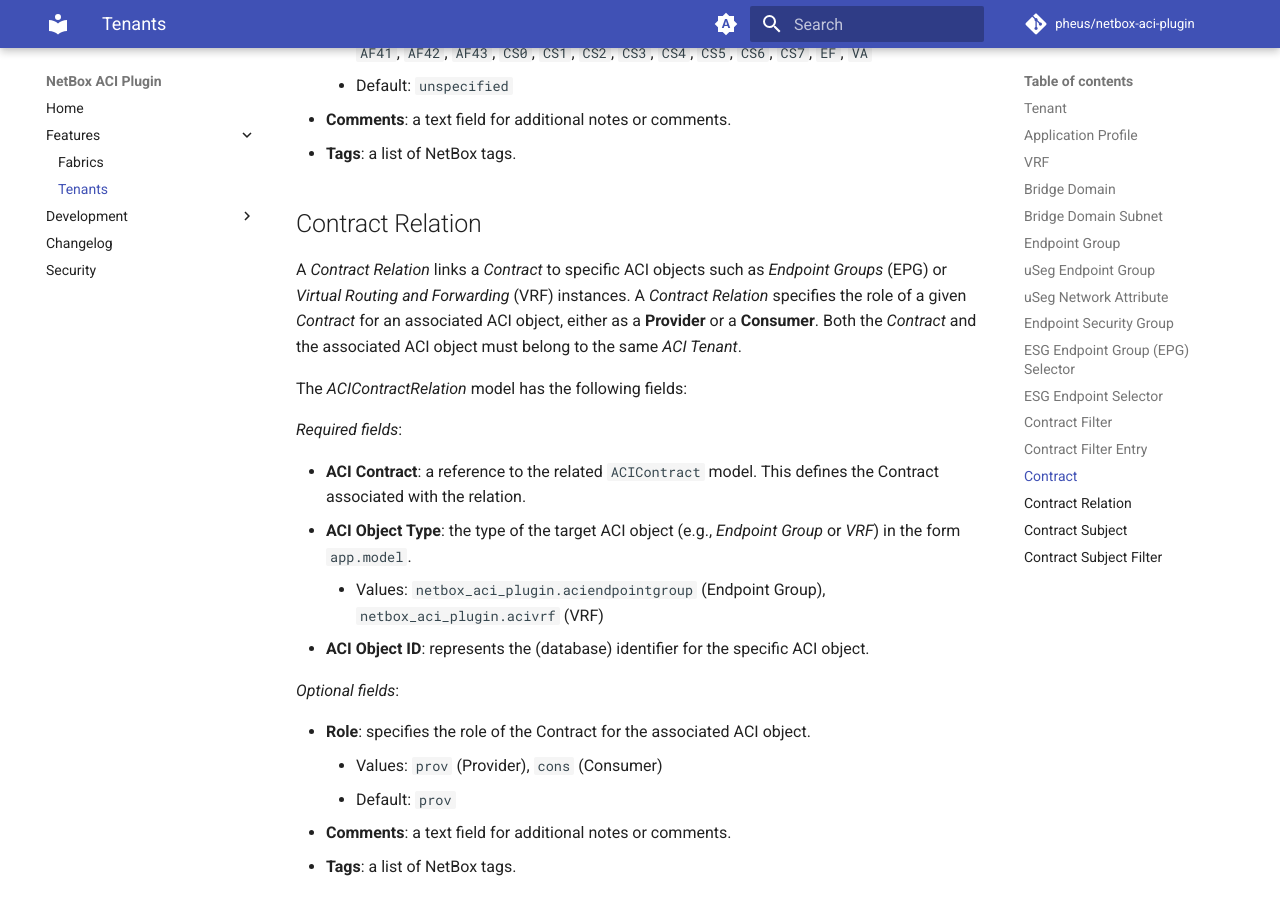
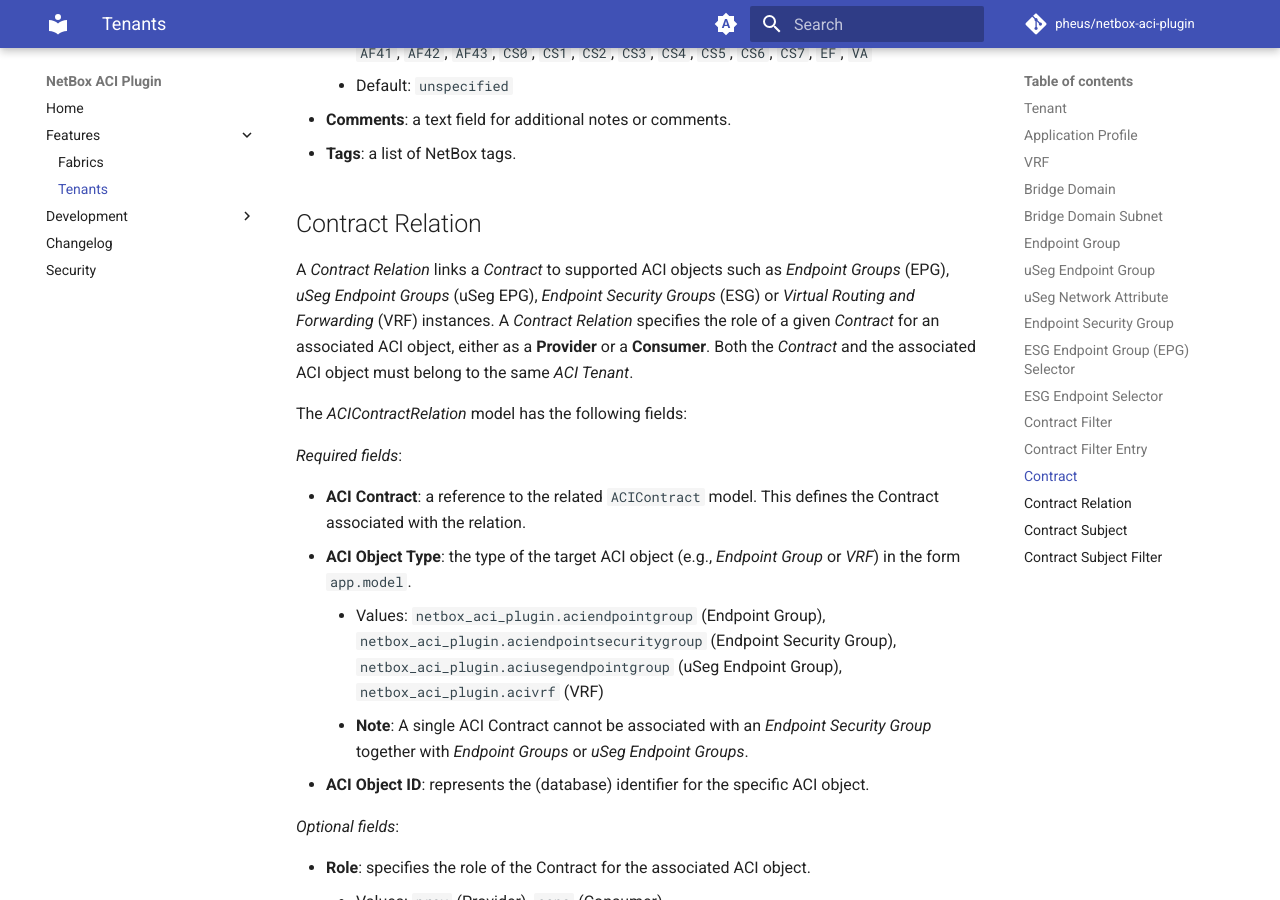
Before and after one commit to pheus/netbox-aci-plugin, an MkDocs documentation site: the page built from docs/features/tenants.md, in a window 1280 px wide and 900 px high, scrolled down 16008 px. Built offline with MkDocs 1.6.1 and Material for MkDocs 9.7.7, drawn with Linux system fonts in a browser that asks for light colours; comment, search, counter and statistics services are not loaded.

Commit message:
docs(contracts): Add ESG and uSeg EPG to Contract Relations
Updates Contract Relation documentation to include Endpoint Security
Groups (ESG) and uSeg Endpoint Groups as supported ACI object types.
Adds note about ESG exclusivity constraint with EPG/uSeg EPG. Removes
duplicate attr_list markdown extension from mkdocs configuration.

```diff
--- a/docs/features/tenants.md
+++ b/docs/features/tenants.md
@@ -668,8 +668,10 @@ The *ACIContract* model has the following fields:
 
 ## Contract Relation
 
-A *Contract Relation* links a *Contract* to specific ACI objects such as
-*Endpoint Groups* (EPG) or *Virtual Routing and Forwarding* (VRF) instances.
+A *Contract Relation* links a *Contract* to supported ACI objects such
+as *Endpoint Groups* (EPG), *uSeg Endpoint Groups* (uSeg EPG),
+*Endpoint Security Groups* (ESG) or *Virtual Routing and Forwarding* (VRF)
+instances.
 A *Contract Relation* specifies the role of a given *Contract* for an
 associated ACI object, either as a **Provider** or a **Consumer**.
 Both the *Contract* and the associated ACI object must belong to the same
@@ -684,7 +686,12 @@ The *ACIContractRelation* model has the following fields:
 - **ACI Object Type**: the type of the target ACI object (e.g.,
   *Endpoint Group* or *VRF*) in the form `app.model`.
     - Values: `netbox_aci_plugin.aciendpointgroup` (Endpoint Group),
+      `netbox_aci_plugin.aciendpointsecuritygroup` (Endpoint Security Group),
+      `netbox_aci_plugin.aciusegendpointgroup` (uSeg Endpoint Group),
       `netbox_aci_plugin.acivrf` (VRF)
+    - **Note**: A single ACI Contract cannot be associated with an
+      *Endpoint Security Group* together with *Endpoint Groups* or
+      *uSeg Endpoint Groups*.
 - **ACI Object ID**: represents the (database) identifier for the specific
   ACI object.
 
--- a/mkdocs.yml
+++ b/mkdocs.yml
@@ -53,7 +53,6 @@ markdown_extensions:
   - pymdownx.mark
   - pymdownx.tilde
   - pymdownx.tabbed
-  - attr_list
   - pymdownx.arithmatex:
       generic: true
   - pymdownx.highlight:
```
